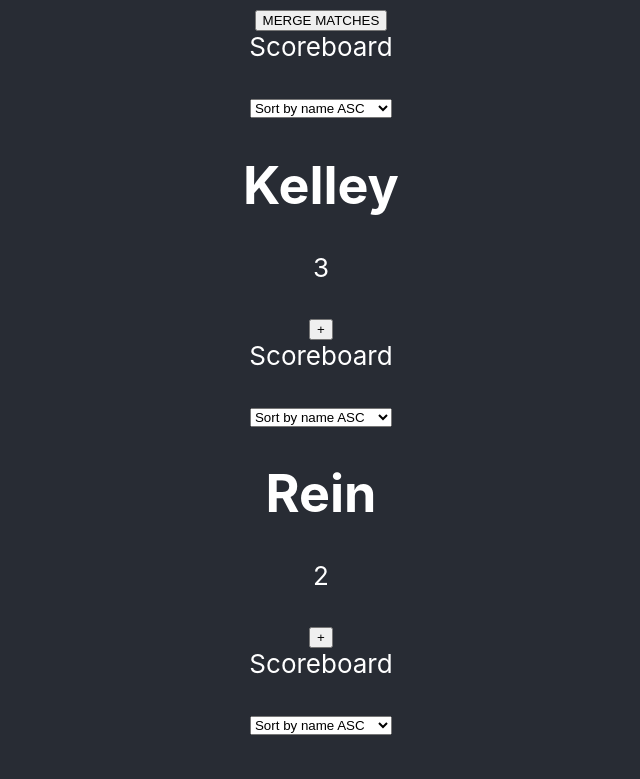
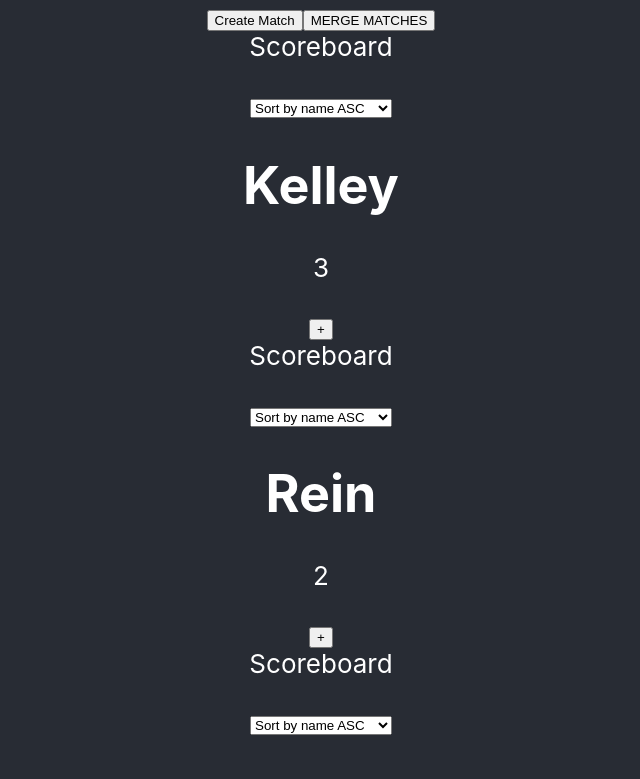
Before and after one commit to ronlouw/ScoreBoardTS, a React (Create React App) app: page / in a window 1280 px wide. Shown: the top 779 px of the page, without its empty margins (319-959 px from the left). Built offline with nearby package versions, Linux system fonts and the light colour scheme.

Commit message:
Create & dispatch action onClick

```diff
--- a/src/components/Tournament/index.tsx
+++ b/src/components/Tournament/index.tsx
@@ -3,11 +3,12 @@ import ScoreBoard from "../ScoreBoard";
 import { TTournament } from "../../entities/Tournament";
 import { TPlayer } from "../../entities/Player";
 import { selectMatchIds } from "../../store/matches/selectors";
-import { useSelector } from "react-redux";
+import { useSelector, useDispatch } from "react-redux";
 
 export default function Tournament() {
   const [matches, setMatches] = useState<TTournament>([]);
   const matchIds = useSelector(selectMatchIds);
+  const dispatch = useDispatch();
   console.log("MATCH IDS!", matchIds);
 
   function incrementScore(matchId: number, playerId: number) {
@@ -59,8 +60,14 @@ export default function Tournament() {
     setMatches(mergedMatches);
   }
 
+  function createMatch() {
+    const action = { type: "CREATE_MATCH" };
+    dispatch(action);
+  }
+
   return (
     <div>
+      <button onClick={createMatch}>Create Match</button>
       <button onClick={merge}>MERGE MATCHES</button>
       {matchIds.map((matchId) => {
         return <ScoreBoard key={matchId} matchId={matchId} />;
```
Also changed, not shown: 1 other file (tests, documents, lock files or other folders).
